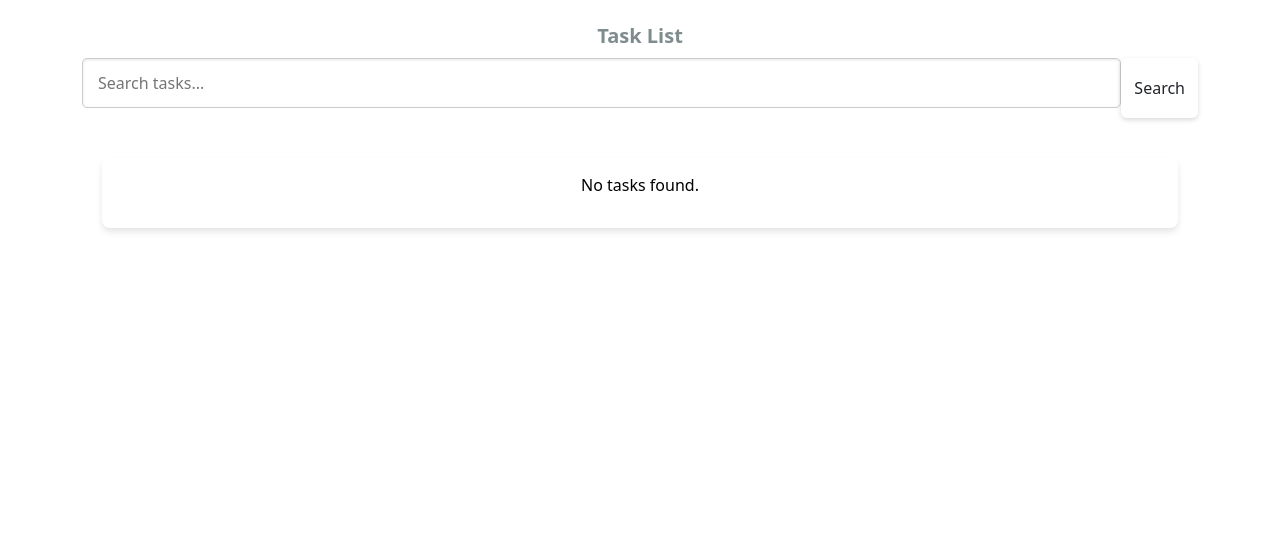
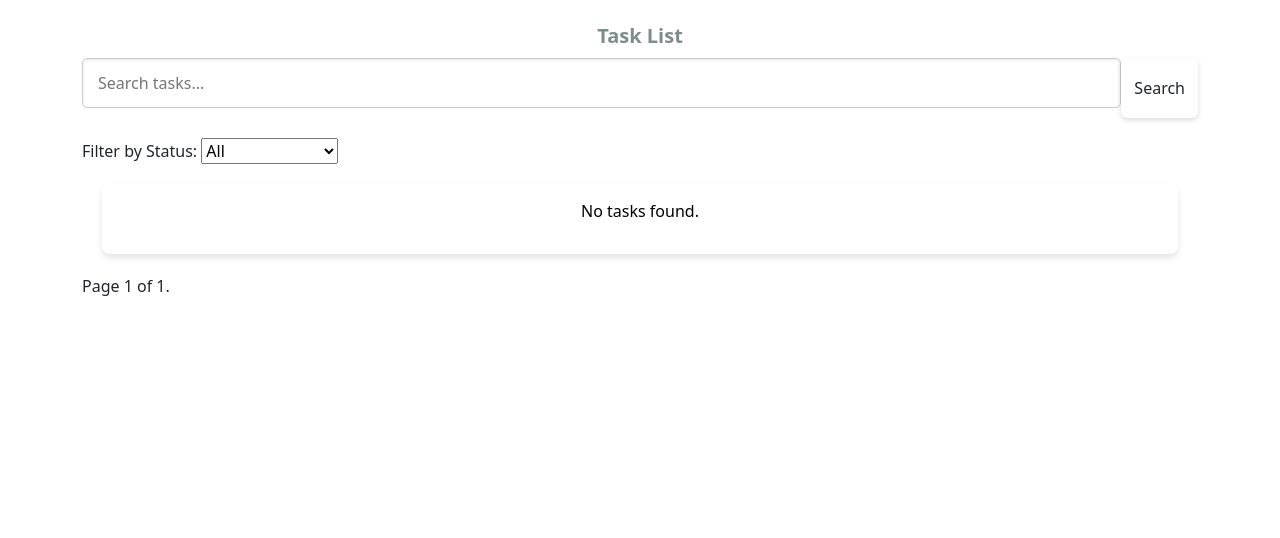
Before and after one commit to yugratna19/TaskMind, a Django app: page /tasks/ in a window 1280 px wide. Shown: the part 59-597 px from the top of the page. Run offline with Django 3.2, Linux system fonts and the light colour scheme; data that the repository does not hold is empty.

Commit message:
Add Task Pagination in task list

```diff
--- a/app/templates/tasks.html
+++ b/app/templates/tasks.html
@@ -14,16 +14,25 @@
 
 <!-- Search Bar Form -->
 <form method="GET" action="{% url 'task_list' %}" class="search-form">
-    <input type="text" name="search" class="search-input" placeholder="Search tasks..." value="{{ request.GET.search }}">
+    <input type="text" name="search" class="search-input" placeholder="Search tasks..." value="{{ search_query }}">
     <button type="submit" class="btn search-btn">Search</button>
+</form>
+
+<!-- Filter by Status -->
+<form method="GET" action="{% url 'task_list' %}" class="filter-form">
+    <label for="status">Filter by Status:</label>
+    <select name="status" id="status" onchange="this.form.submit()">
+        <option value="">All</option>
+        <option value="Not Completed" {% if status_filter == 'Not Completed' %}selected{% endif %}>Not Completed</option>
+        <option value="Completed" {% if status_filter == 'Completed' %}selected{% endif %}>Completed</option>
+    </select>
 </form>
 
 <!-- Task List -->
 <div class="task-container">
-    {% for task in tasks %}
+    {% for task in page_obj %}
         <div class="task-card">
             <a href="{% url 'task_details' task.id %}" class="task-link">
-                <!-- Task Title with Gray Color inside Link -->
                 <h3 class="task-title">{{ task.title }}</h3>
             </a>
             <p class="task-details">
@@ -37,4 +46,21 @@
         </div>
     {% endfor %}
 </div>
+
+<!-- Pagination Controls -->
+<div>
+    <span>Page {{ page_obj.number }} of {{ page_obj.paginator.num_pages }}.</span>
+    <div>
+        {% if page_obj.has_previous %}
+            <a href="?page=1{% if search_query %}&search={{ search_query }}{% endif %}{% if status_filter %}&status={{ status_filter }}{% endif %}">First</a>
+            <a href="?page={{ page_obj.previous_page_number }}{% if search_query %}&search={{ search_query }}{% endif %}{% if status_filter %}&status={{ status_filter }}{% endif %}">Previous</a>
+        {% endif %}
+
+        {% if page_obj.has_next %}
+            <a href="?page={{ page_obj.next_page_number }}{% if search_query %}&search={{ search_query }}{% endif %}{% if status_filter %}&status={{ status_filter }}{% endif %}">Next</a>
+            <a href="?page={{ page_obj.paginator.num_pages }}{% if search_query %}&search={{ search_query }}{% endif %}{% if status_filter %}&status={{ status_filter }}{% endif %}">Last</a>
+        {% endif %}
+    </div>
+</div>
+
 {% endblock %}
--- a/app/views.py
+++ b/app/views.py
@@ -2,7 +2,7 @@ from django.shortcuts import render, get_object_or_404, redirect
 from .models import Task
 from .forms import TaskForm
 from django.contrib import messages
-
+from django.core.paginator import Paginator
 # Create your views here.
 
 
@@ -10,14 +10,31 @@ def home(request):
     return render(request, 'home.html')
 
 
+from django.shortcuts import render
+from django.core.paginator import Paginator
+from .models import Task
+
 def task_list(request):
     search_query = request.GET.get('search', '')
+    status_filter = request.GET.get('status', '')  # Get status filter from the query parameters
+
+    # Filter tasks based on search query
     if search_query:
         tasks = Task.objects.filter(title__icontains=search_query)
     else:
         tasks = Task.objects.all()
-    return render(request, 'tasks.html', {'tasks': tasks})
 
+    # Apply status filter if provided
+    if status_filter:
+        tasks = tasks.filter(status=status_filter)
+
+    # Pagination logic
+    paginator = Paginator(tasks, 10)  # Show 10 tasks per page
+    page_number = request.GET.get('page')  # Get the page number from the URL
+    page_obj = paginator.get_page(page_number)
+
+    # Pass the filtered and paginated tasks to the template
+    return render(request, 'tasks.html', {'page_obj': page_obj, 'search_query': search_query, 'status_filter': status_filter})
 
 def add_task(request):
     if request.method == 'POST':
```
